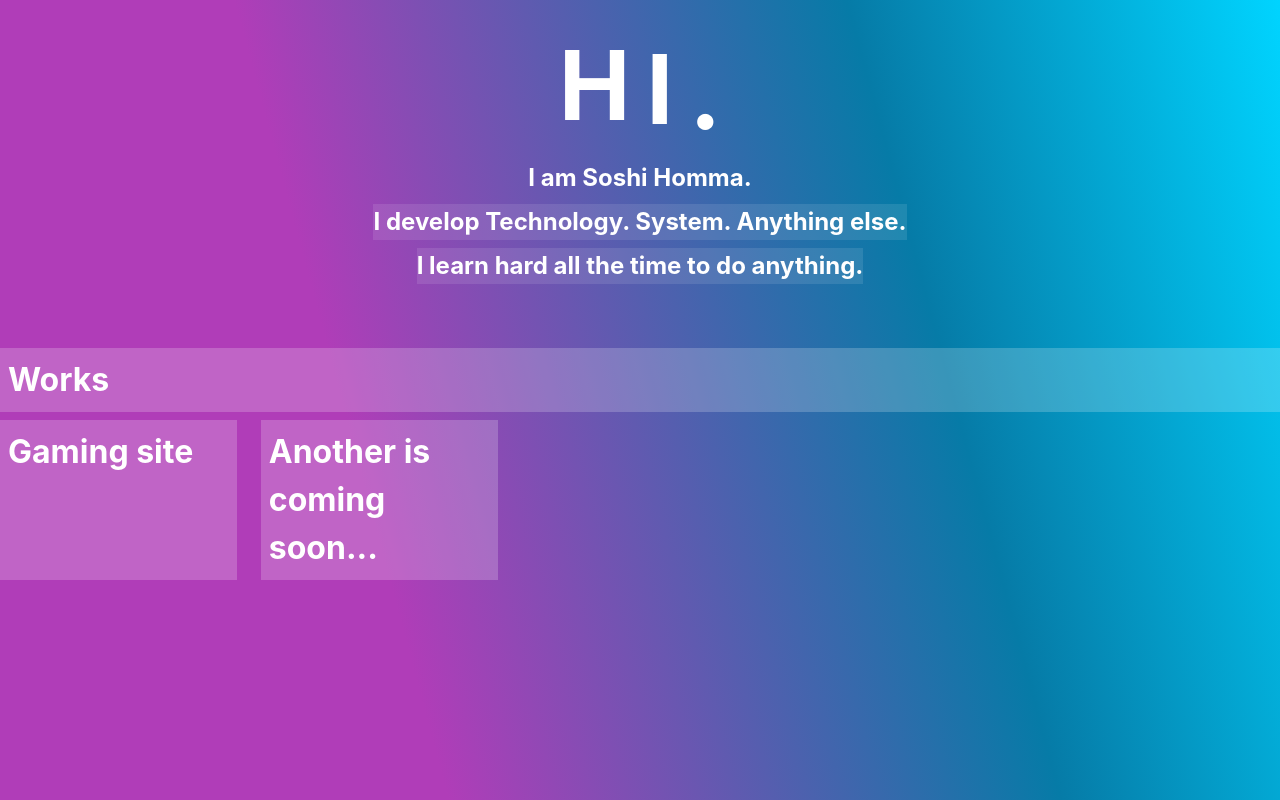
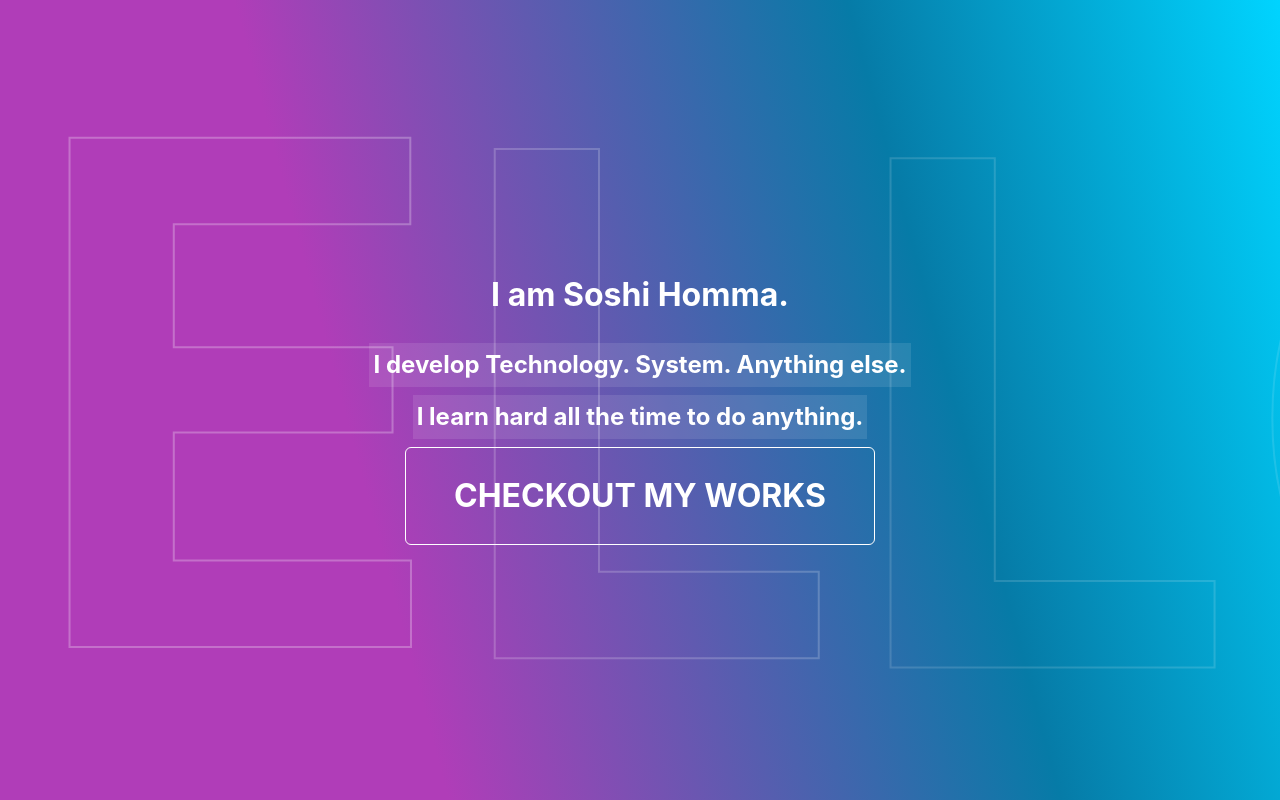
Before and after one commit to SoshiHomma/next-portfolio, a Next.js app: page / in a window 1280 px wide. Built offline with nearby package versions, Linux system fonts and the light colour scheme.

Commit message:
add: works index and homepage

```diff
--- a/src/pages/index.tsx
+++ b/src/pages/index.tsx
@@ -1,7 +1,8 @@
 
+import NextLink from "next/link"
 import { Container } from '../components/Container'
 import { motion, useAnimation } from 'framer-motion'
-import { Box, Flex, Grid, Stack, Text } from "@chakra-ui/react"
+import { Box, Button, Flex, Stack, Text } from "@chakra-ui/react"
 import React, { useEffect } from 'react'
 
 const Index = () => {
@@ -9,55 +10,82 @@ const Index = () => {
 
   useEffect(() => {
     controls.start(i => ({
-      transform: ["translateY(0px)", "translateY(20px)", "translateY(0px)"],
+      transform: ["translateY(-30px)", "translateY(20px)", "translateY(-30px)"],
+      opacity: [0.4, 0.1, 0.4],
       transition: { delay: i * 0.2, ease: "easeInOut", repeat: Infinity, duration: 3, times: [0, 0.5, 1] },
     }))
   }, [])
 
-  const AnimateText = ({ text, idx }: { text: string, idx: number }) => {
+  const AnimatedText = ({ text, idx }: { text: string, idx: number }) => {
     return (
-      <motion.p
+      <motion.div
         custom={idx}
         animate={controls}
       >
-        <Text margin="8px" fontSize={96} fontWeight="bold" color="white">
+        <Text
+          fontSize={700}
+          fontWeight="bold"
+          color="transparent"
+          style={{
+            "WebkitTextStrokeWidth": 2,
+            "WebkitTextStrokeColor": "white",
+            "userSelect": "none"
+          }}
+        >
           {text}
         </Text>
-      </motion.p>
+      </motion.div>
     )
   }
 
   return (
-    <Container height="100vh" bgGradient="linear(75deg, rgba(176,61,184,1) 30%, rgba(6,123,167,1) 71%, rgba(0,212,255,1) 100%)">
-      <Flex>
-        {"HI.".split("").map((text, idx) =>
-          <AnimateText key={idx} text={text} idx={idx} />
+    <Container
+      height="100vh"
+      bgGradient="linear(75deg, rgba(176,61,184,1) 30%, rgba(6,123,167,1) 71%, rgba(0,212,255,1) 100%)"
+    >
+      <Box height="100%" width="100%" position="relative" overflow="hidden">
+        <Flex
+          position="absolute"
+          top="50%"
+          left="50%"
+          transform="translateY(-50%) translateX(-50%)"
+        >
+          {"HELLO".split("").map((text, idx) =>
+            <AnimatedText key={idx} text={text} idx={idx} />
           )}
         </Flex>
-      <Stack justify="center" align="center">
-        <Text fontSize="24" color="white" fontWeight="bold">
+        <Box position="relative" height="100%" width="100%" zIndex={2}>
+          <Stack justify="center" align="center" m="auto" height="100%">
+            <Text fontSize="32" color="white" fontWeight="bold" m={4}>
               I am Soshi Homma.
             </Text>
-        <Text fontSize="24" color="white" fontWeight="bold" background="rgba(255, 255, 255, 0.1)">
+            <Text fontSize="24" color="white" fontWeight="bold" m={2} p={1} background="rgba(255, 255, 255, 0.1)">
               I develop Technology. System. Anything else.
             </Text>
-        <Text fontSize="24" color="white" fontWeight="bold" background="rgba(255, 255, 255, 0.1)">
+            <Text fontSize="24" color="white" fontWeight="bold" m={2} p={1} background="rgba(255, 255, 255, 0.1)">
               I learn hard all the time to do anything.
             </Text>
+            <Box m={12}>
+              <NextLink href="/works">
+                <Button
+                  colorScheme="whiteAlpha"
+                  variant="outline"
+                  color="white"
+                  fontSize="32"
+                  p={12}
+                  textTransform="uppercase"
+                  fontWeight="bold"
+                  _focus={{
+                    outline: "none",
+                  }}
+                >
+                  Checkout my works
+                </Button>
+              </NextLink>
+            </Box>
           </Stack>
-      <Stack mt={16}>
-        <Text fontSize="32" color="white" fontWeight="bold" background="rgba(255, 255, 255, 0.2)" p={2}>
-          Works
-        </Text>
-        <Grid templateColumns="repeat(5, 1fr)" gap={6}>
-          <Text fontSize="32" color="white" fontWeight="bold" background="rgba(255, 255, 255, 0.2)" p={2}>
-            Gaming site
-        </Text>
-          <Text fontSize="32" color="white" fontWeight="bold" background="rgba(255, 255, 255, 0.2)" p={2}>
-            Another is coming soon...
-        </Text>
-        </Grid>
-      </Stack>
+        </Box>
+      </Box>
     </Container>
   )
 }
```
Also changed, not shown: src/components/CTA.tsx (deleted, +0 -31 lines), src/components/DarkModeSwitch.tsx (deleted, +0 -16 lines), src/components/Hero.tsx (deleted, +0 -11 lines), src/components/Main.tsx (deleted, +0 -13 lines), src/components/WorkCard.tsx (added, +56 -0 lines), src/pages/works/index.tsx (added, +42 -0 lines), src/components/Card.tsx (added). Lines whose indentation alone changed are shown as unchanged.
